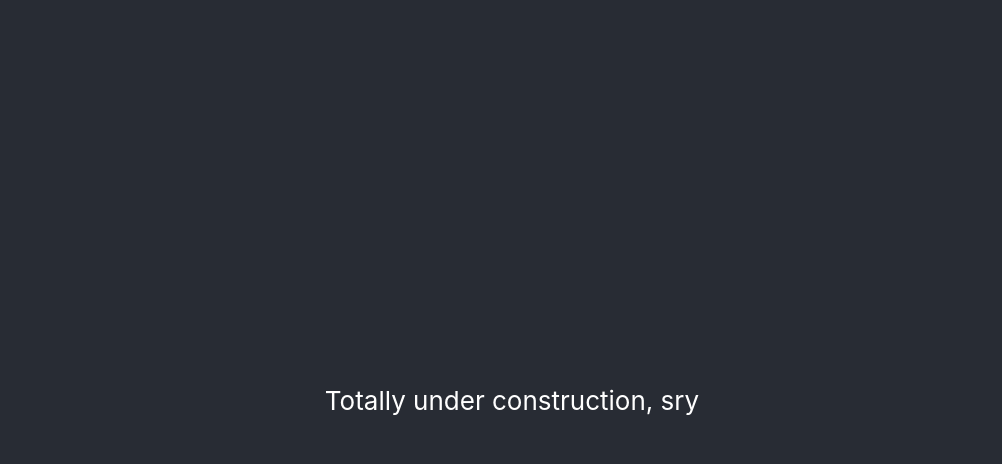
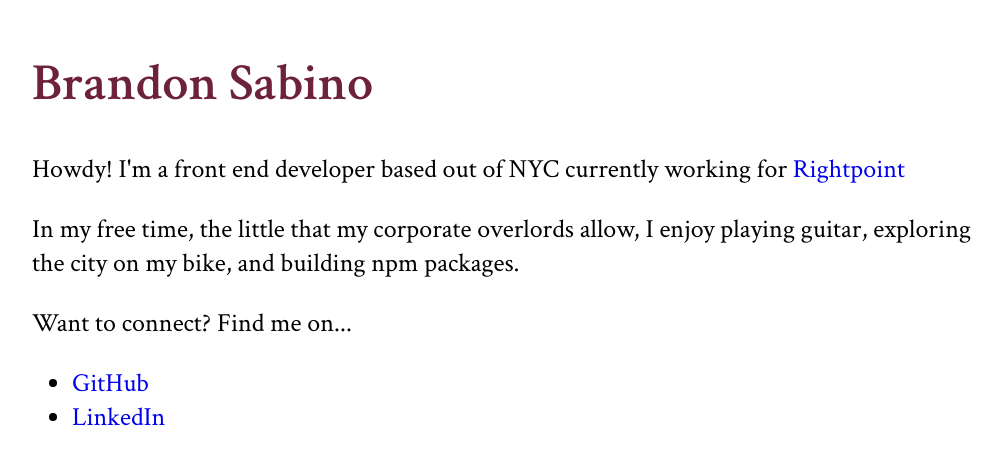
Before and after one commit to brandonsabino/brandonsabino, a React (Create React App) app: page / in a window 1280 px wide. Shown: the top 464 px of the page, without its empty margins (128-1130 px from the left). Built offline with nearby package versions, Linux system fonts and the light colour scheme.

Commit message:
style: Update general markup and styles

```diff
--- a/public/index.html
+++ b/public/index.html
@@ -2,42 +2,19 @@
 <html lang="en">
   <head>
     <meta charset="utf-8" />
-    <link rel="icon" href="%PUBLIC_URL%/favicon.ico" />
     <meta name="viewport" content="width=device-width, initial-scale=1" />
     <meta name="theme-color" content="#000000" />
     <meta
       name="description"
-      content="Web site created using create-react-app"
+      content="Brandon Sabino - Front End Developer"
     />
+    <link rel="icon" href="%PUBLIC_URL%/favicon.ico" />
     <link rel="apple-touch-icon" href="%PUBLIC_URL%/logo192.png" />
-    <!--
-      manifest.json provides metadata used when your web app is installed on a
-      user's mobile device or desktop. See https://developers.google.com/web/fundamentals/web-app-manifest/
-    -->
     <link rel="manifest" href="%PUBLIC_URL%/manifest.json" />
-    <!--
-      Notice the use of %PUBLIC_URL% in the tags above.
-      It will be replaced with the URL of the `public` folder during the build.
-      Only files inside the `public` folder can be referenced from the HTML.
-
-      Unlike "/favicon.ico" or "favicon.ico", "%PUBLIC_URL%/favicon.ico" will
-      work correctly both with client-side routing and a non-root public URL.
-      Learn how to configure a non-root public URL by running `npm run build`.
-    -->
-    <title>React App</title>
+    <title>Home | Brandon Sabino</title>
   </head>
   <body>
     <noscript>You need to enable JavaScript to run this app.</noscript>
     <div id="root"></div>
-    <!--
-      This HTML file is a template.
-      If you open it directly in the browser, you will see an empty page.
-
-      You can add webfonts, meta tags, or analytics to this file.
-      The build step will place the bundled scripts into the <body> tag.
-
-      To begin the development, run `npm start` or `yarn start`.
-      To create a production bundle, use `npm run build` or `yarn build`.
-    -->
   </body>
 </html>
--- a/src/App.css
+++ b/src/App.css
@@ -1,31 +1,17 @@
-.App {
-  text-align: center;
-}
+@import url('https://fonts.googleapis.com/css2?family=Crimson+Text:ital,wght@0,400;0,600;1,400;1,600&display=swap');
 
-.App-logo {
-  height: 40vmin;
-  pointer-events: none;
+:root {
+  --wine: #6D213C;
+
+  --background-light: #ffffff;
+  --text-color-dark: var(--wine);
+  --font-family-serif: 'Crimson Text', serif;
 }
 
 @media (prefers-reduced-motion: no-preference) {
   .App-logo {
     animation: App-logo-spin infinite 20s linear;
   }
-}
-
-.App-header {
-  background-color: #282c34;
-  min-height: 100vh;
-  display: flex;
-  flex-direction: column;
-  align-items: center;
-  justify-content: center;
-  font-size: calc(10px + 2vmin);
-  color: white;
-}
-
-.App-link {
-  color: #61dafb;
 }
 
 @keyframes App-logo-spin {
@@ -36,3 +22,35 @@
     transform: rotate(360deg);
   }
 }
+
+.App {
+  background-color: var(--background-light);
+  font-size: calc(10px + 2vmin);
+  font-family: var(--font-family-serif);
+  color: black;
+}
+
+.App-logo {
+  height: 40vmin;
+  pointer-events: none;
+}
+
+.navigation {
+  display: flex;
+  flex-direction: row;
+  justify-content: center;
+}
+
+a,
+a:visited {
+  text-decoration: none;
+}
+
+Main {
+  margin: 50px auto;
+  max-width: 960px;
+}
+
+h1 {
+  color: var(--text-color-dark);
+}
--- a/src/App.js
+++ b/src/App.js
@@ -1,23 +1,13 @@
 import logo from './logo.svg';
+import Navigation from './Navigation.js'
+import Main from './Main.js'
 import './App.css';
 
 function App() {
   return (
     <div className="App">
-      <header className="App-header">
-        {/* <img src={logo} className="App-logo" alt="logo" /> */}
-        <p>
-          Totally under construction, sry
-        </p>
-        {/* <a
-          className="App-link"
-          href="https://reactjs.org"
-          target="_blank"
-          rel="noopener noreferrer"
-        >
-          Learn React
-        </a> */}
-      </header>
+      {/* <Navigation/> */}
+      <Main />
     </div>
   );
 }
--- /dev/null
+++ b/src/Main.js
@@ -0,0 +1,18 @@
+import React from "react";
+
+const Main = () => {
+    return (
+        <main>
+            <h1>Brandon Sabino</h1>
+            <p>Howdy! I'm a front end developer based out of NYC currently working for <a href="https://www.rightpoint.com/">Rightpoint</a></p>
+            <p>In my free time, the little that my corporate overlords allow, I enjoy playing guitar, exploring the city on my bike, and building npm packages.</p>
+            <p>Want to connect? Find me on...</p>
+            <ul>
+                <li><a href="https://github.com/brandonsabino">GitHub</a></li>
+                <li><a href="https://www.linkedin.com/in/brandon-sabino-88ba44125">LinkedIn</a></li>
+            </ul>
+        </main>
+    )
+}
+
+export default Main;
--- /dev/null
+++ b/src/Navigation.js
@@ -0,0 +1,14 @@
+import React from 'react';
+
+const Navigation = () => {
+  return (
+    <nav class="navigation">
+        <a href="/" class="navigation-link">About</a>
+        <a href="/" class="navigation-link">Career</a>
+        <a href="/" class="navigation-link">Projects</a>
+        <a href="/" class="navigation-link">Contact</a>
+    </nav>
+  );
+};
+
+export default Navigation;
```
Also changed, not shown: 1 other file (tests, documents, lock files or other folders).
